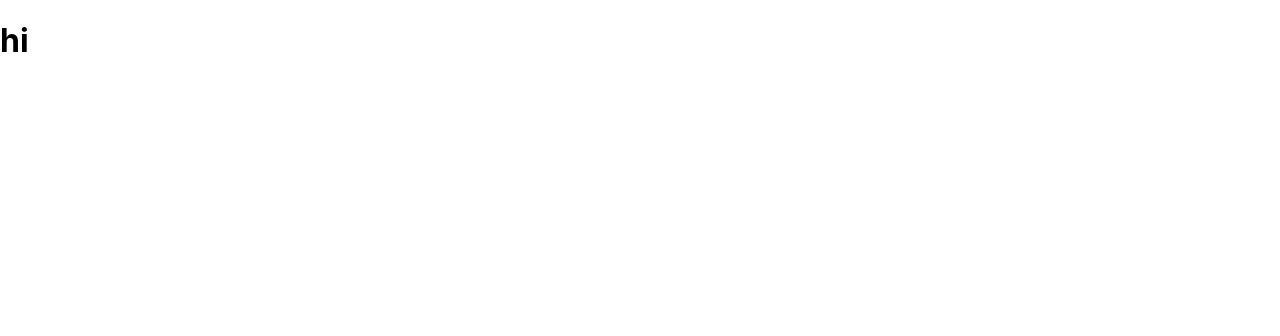
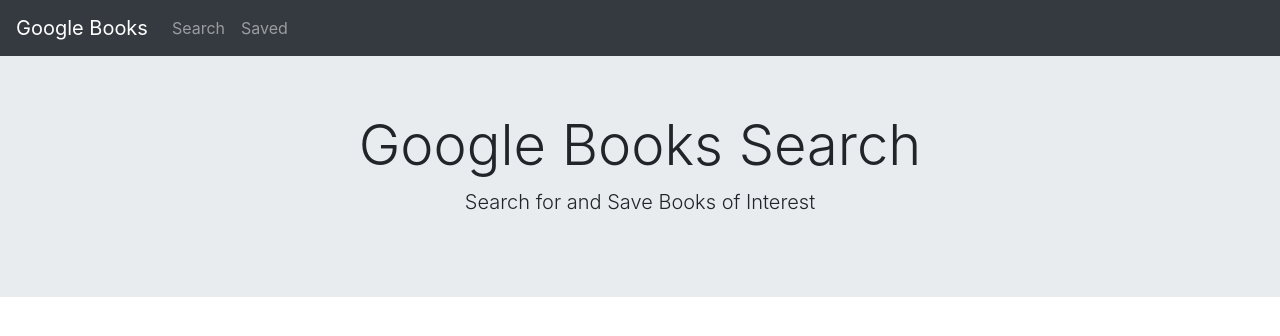
Before and after one commit to doanjb/Google-Books-Search, a React (Create React App) app in the folder client/: page / in a window 1280 px wide. Shown: the top 336 px of the page. Built offline with nearby package versions, Linux system fonts and the light colour scheme; the HTML template or start-up script is replaced by a standard one.

Commit message:
added footer, navbar, jumbotron and boostrap

```diff
--- a/client/src/App.css
+++ b/client/src/App.css
@@ -1,38 +1,6 @@
-.App {
-  text-align: center;
+footer {
+  /* position: absolute; */
+  bottom: 0;
+  width: 100%;
+  height: 2.5rem; /* Footer height */
 }
-
-.App-logo {
-  height: 40vmin;
-  pointer-events: none;
-}
-
-@media (prefers-reduced-motion: no-preference) {
-  .App-logo {
-    animation: App-logo-spin infinite 20s linear;
-  }
-}
-
-.App-header {
-  background-color: #282c34;
-  min-height: 100vh;
-  display: flex;
-  flex-direction: column;
-  align-items: center;
-  justify-content: center;
-  font-size: calc(10px + 2vmin);
-  color: white;
-}
-
-.App-link {
-  color: #61dafb;
-}
-
-@keyframes App-logo-spin {
-  from {
-    transform: rotate(0deg);
-  }
-  to {
-    transform: rotate(360deg);
-  }
-}
--- a/client/src/App.js
+++ b/client/src/App.js
@@ -1,9 +1,18 @@
-import React from 'react';
+import React, { Component } from 'react';
+import 'bootstrap/dist/css/bootstrap.min.css';
 
-import './App.css';
+import Navbar from './components/Navbar';
+import Main from './components/Main';
+import Footer from './components/Footer';
 
-function App() {
-  return <h1>hi</h1>;
+export default class App extends Component {
+  render() {
+    return (
+      <div>
+        <Navbar />
+        <Main />
+        <Footer />
+      </div>
+    );
+  }
 }
-
-export default App;
--- /dev/null
+++ b/client/src/components/Footer.js
@@ -0,0 +1,13 @@
+import React, { Component } from 'react';
+
+export default class Footer extends Component {
+  render() {
+    return (
+      <footer className='bg-dark'>
+        <div className='container-fluid'>
+          <p className='text-white text-center'></p>
+        </div>
+      </footer>
+    );
+  }
+}
--- /dev/null
+++ b/client/src/components/Main.js
@@ -0,0 +1,12 @@
+import React, { Component } from 'react';
+import Jumbotron from './functions/Jumbotron';
+
+export default class Main extends Component {
+  render() {
+    return (
+      <main className='container-fluid px-0 pt-5'>
+        <Jumbotron />
+      </main>
+    );
+  }
+}
--- /dev/null
+++ b/client/src/components/Navbar.js
@@ -0,0 +1,25 @@
+import React, { Component } from 'react';
+
+export default class Navbar extends Component {
+  render() {
+    return (
+      <nav className='navbar fixed-top navbar-expand-lg navbar-dark bg-dark'>
+        <a className='navbar-brand' href='#'>
+          Google Books
+        </a>
+        <button className='navbar-toggler' type='button' />
+
+        <div className='collapse navbar-collapse' id='navbarNavAltMarkup'>
+          <div className='navbar-nav'>
+            <a className='nav-item nav-link' href='#'>
+              Search
+            </a>
+            <a className='nav-item nav-link' href='#'>
+              Saved
+            </a>
+          </div>
+        </div>
+      </nav>
+    );
+  }
+}
--- /dev/null
+++ b/client/src/components/functions/Jumbotron.js
@@ -0,0 +1,12 @@
+import React from 'react';
+
+export default function Jumbotron() {
+  return (
+    <div className='jumbotron jumbotron-fluid'>
+      <div className='container'>
+        <h1 className='display-4 text-center'>Google Books Search</h1>
+        <p className='lead text-center'>Search for and Save Books of Interest</p>
+      </div>
+    </div>
+  );
+}
--- a/package.json
+++ b/package.json
@@ -18,9 +18,11 @@
     "nodemon": "^1.18.7"
   },
   "dependencies": {
+    "bootstrap": "^4.4.1",
     "concurrently": "^5.0.2",
     "express": "^4.16.3",
     "if-env": "^1.0.4",
-    "mongoose": "^5.8.9"
+    "mongoose": "^5.8.9",
+    "react-bootstrap": "^1.0.0-beta.16"
   }
 }
```
Also changed, not shown: client/public/index.html (+5 -4 lines), 1 other file (tests, documents, lock files or other folders).
